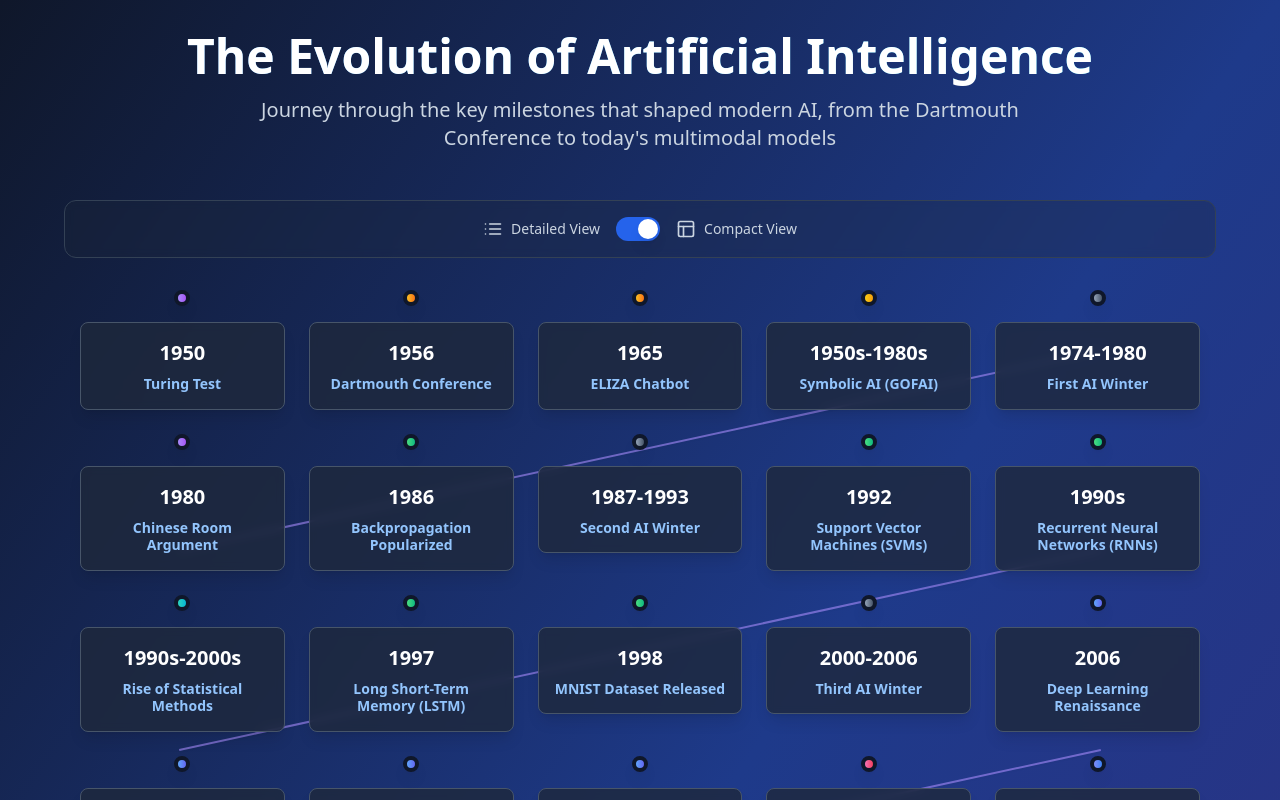
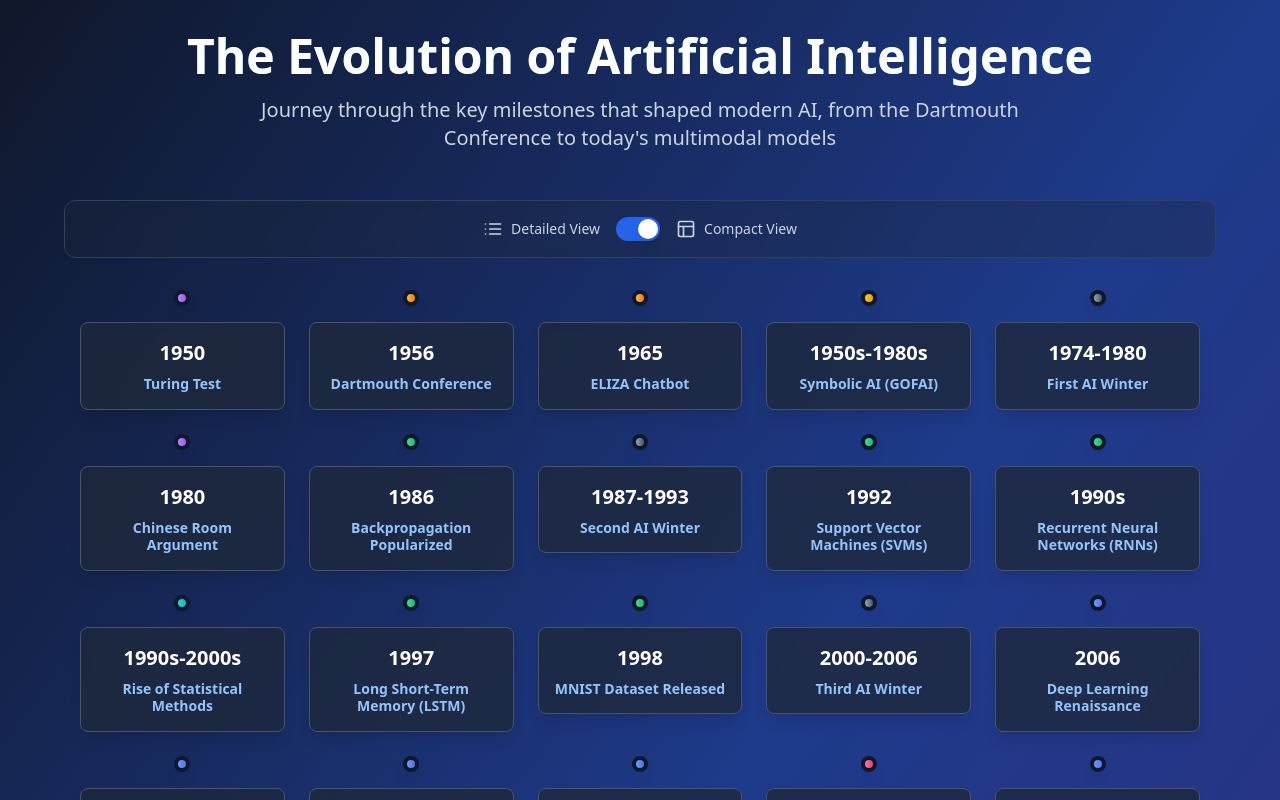
Before and after one commit to malminhas/ai-chronicle-view, a React (Vite) app: page / in a window 1280 px wide. Shown: the top 800 px of the page. Built offline with nearby package versions, Linux system fonts and the light colour scheme.

Commit message:
Fix: Compact timeline not snaking
The compact timeline was not displaying the connecting line in the desired "snaking" pattern. This commit addresses the issue.

```diff
--- a/src/components/CompactTimeline.tsx
+++ b/src/components/CompactTimeline.tsx
@@ -10,6 +10,19 @@ interface CompactTimelineProps {
 
 export const CompactTimeline = ({ events, onEventClick }: CompactTimelineProps) => {
   const [hoveredEvent, setHoveredEvent] = useState<string | null>(null);
+
+  // Function to get columns based on screen size (matching Tailwind breakpoints)
+  const getColumnsForScreenSize = () => {
+    if (typeof window !== 'undefined') {
+      const width = window.innerWidth;
+      if (width >= 1280) return 5; // xl
+      if (width >= 1024) return 4; // lg
+      if (width >= 768) return 3;  // md
+      if (width >= 640) return 2;  // sm
+      return 1; // default
+    }
+    return 5; // fallback for SSR
+  };
 
   return (
     <div className="mb-16">
@@ -27,33 +40,47 @@ export const CompactTimeline = ({ events, onEventClick }: CompactTimelineProps)
           {events.map((_, index) => {
             if (index === events.length - 1) return null;
 
-            // Calculate grid positions for snake pattern
-            const cols = 5; // xl:grid-cols-5 is the largest grid
+            // Use a fixed column count for consistent line drawing
+            const cols = 5; // This will work for xl screens, and scale down appropriately
             const currentRow = Math.floor(index / cols);
             const currentCol = index % cols;
             const nextIndex = index + 1;
             const nextRow = Math.floor(nextIndex / cols);
             const nextCol = nextIndex % cols;
 
-            // Calculate approximate positions
+            // Calculate positions
             const cellWidth = 100 / cols;
-            const cellHeight = 200; // Approximate height per row
+            const cellHeight = 180; // Adjusted for better spacing
 
             const x1 = `${currentCol * cellWidth + cellWidth / 2}%`;
-            const y1 = currentRow * cellHeight + 60; // Offset for dot position
+            const y1 = currentRow * cellHeight + 80;
 
             let x2, y2;
+            let pathData = "";
 
-            // Snake logic: if we're at the end of a row, drop down to the start of next row
             if (currentRow !== nextRow) {
-              // Drop down to next row, first column
-              x2 = `${cellWidth / 2}%`;
-              y2 = nextRow * cellHeight + 60;
+              // Snake pattern: at end of row, create L-shaped path to start of next row
+              const midY = y1 + 40;
+              const nextY = nextRow * cellHeight + 80;
+
+              // Create path that goes down then across to start of next row
+              pathData = `M ${x1} ${y1} L ${x1} ${midY} L ${cellWidth / 2}% ${midY} L ${cellWidth / 2}% ${nextY}`;
+
+              return (
+                <path
+                  key={`path-${index}`}
+                  d={pathData}
+                  stroke="url(#timelineGradient)"
+                  strokeWidth="2"
+                  fill="none"
+                  opacity="0.7"
+                  className="drop-shadow-sm"
+                />
+              );
             } else {
-              // Continue horizontally in the same row
+              // Same row: straight horizontal line
               x2 = `${nextCol * cellWidth + cellWidth / 2}%`;
-              y2 = nextRow * cellHeight + 60;
-            }
+              y2 = nextRow * cellHeight + 80;
 
               return (
                 <line
@@ -64,10 +91,11 @@ export const CompactTimeline = ({ events, onEventClick }: CompactTimelineProps)
                   y2={y2}
                   stroke="url(#timelineGradient)"
                   strokeWidth="2"
-                opacity="0.6"
+                  opacity="0.7"
                   className="drop-shadow-sm"
                 />
               );
+            }
           })}
         </svg>
 
```
Lines whose indentation alone changed are shown as unchanged.
